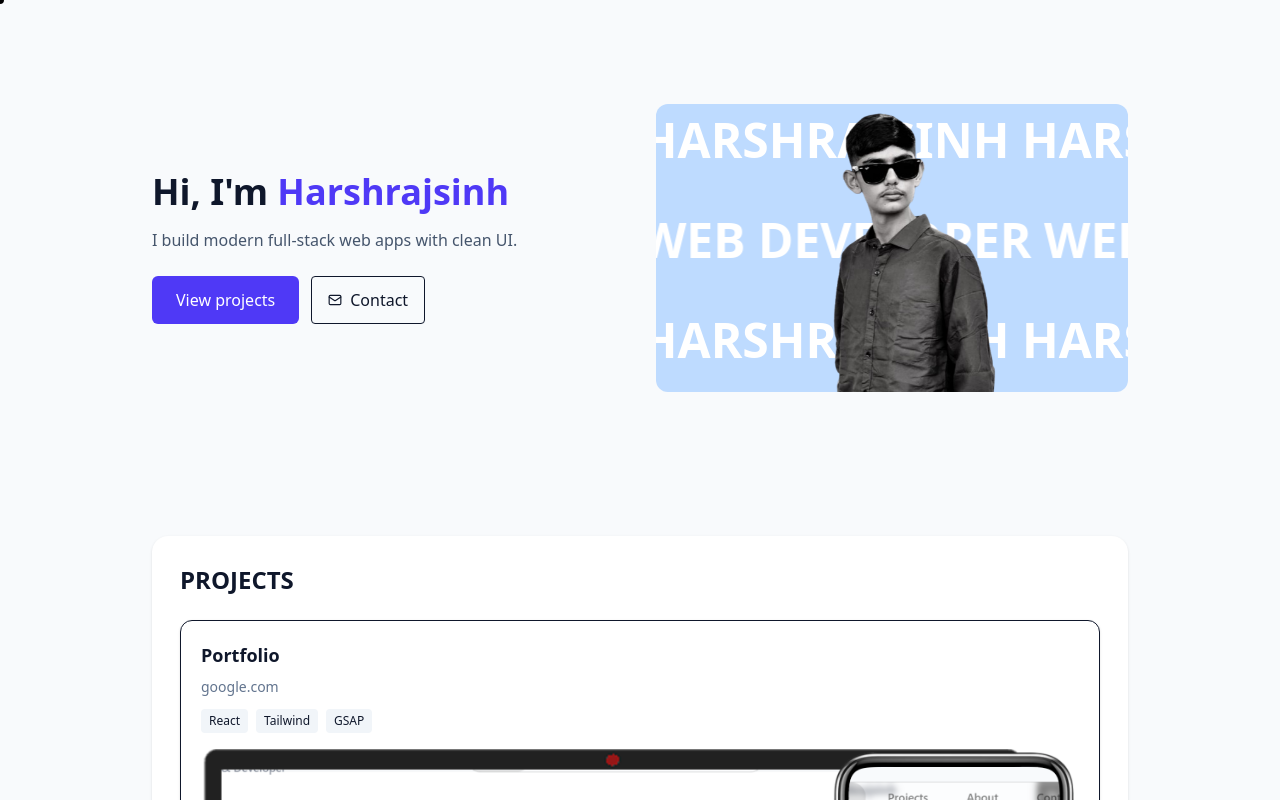
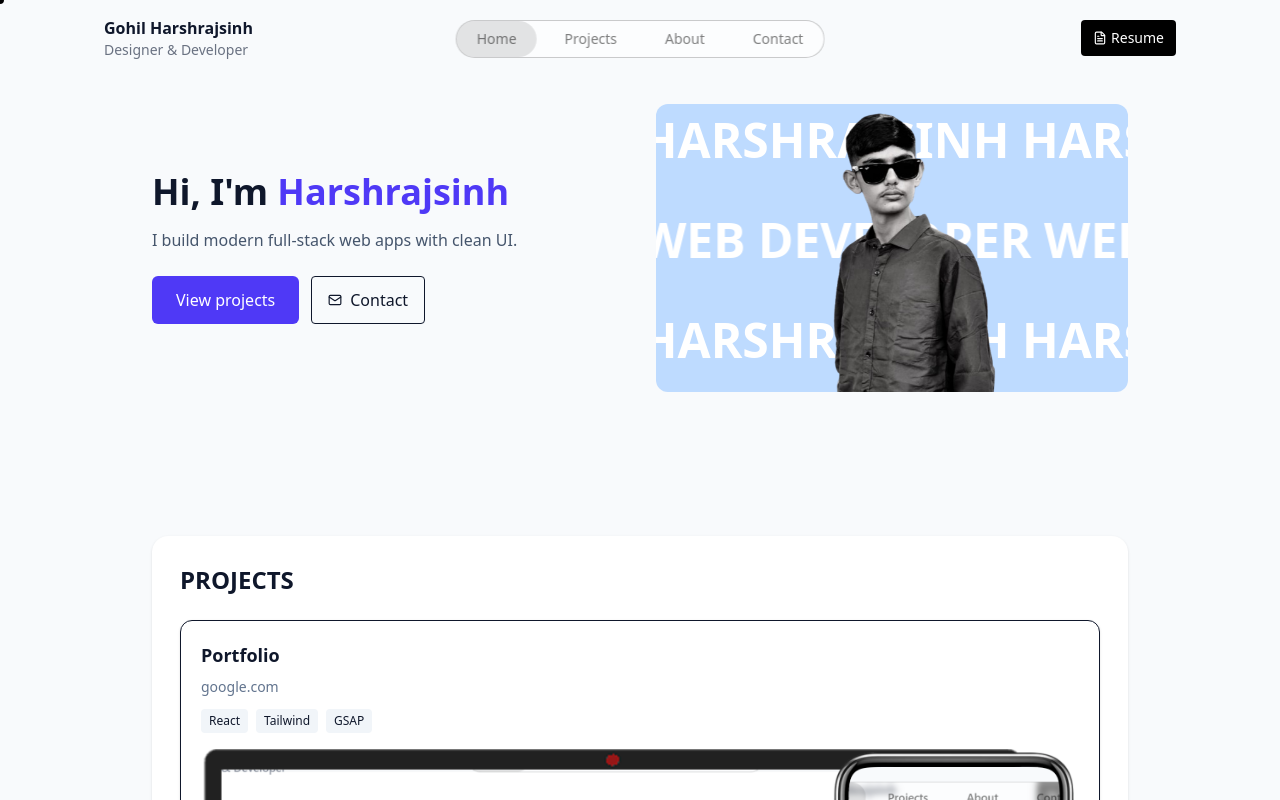
Before and after one commit to harshrajsinh-dev/PORTFOLIO, a React (Vite) app in the folder my-portfolio/: page / in a window 1280 px wide. Shown: the top 800 px of the page. Built offline with nearby package versions, Linux system fonts and the light colour scheme.

Commit message:
Restore Header component in App.jsx

```diff
--- a/my-portfolio/src/App.jsx
+++ b/my-portfolio/src/App.jsx
@@ -1,4 +1,4 @@
-// import Header from './components/Header'
+import Header from './components/Header'
 import Hero from './Sections/Hero'
 import Projects from './Sections/Projects'
 import About from './Sections/About'
@@ -16,7 +16,7 @@ export default function App() {
 
   return (
     <div className="min-h-screen bg-slate-50 text-slate-900">
-      {/* <Header /> */}
+      <Header />
       <Cursor />
 
       <main className="max-w-5xl mx-auto p-6 space-y-16">
```
